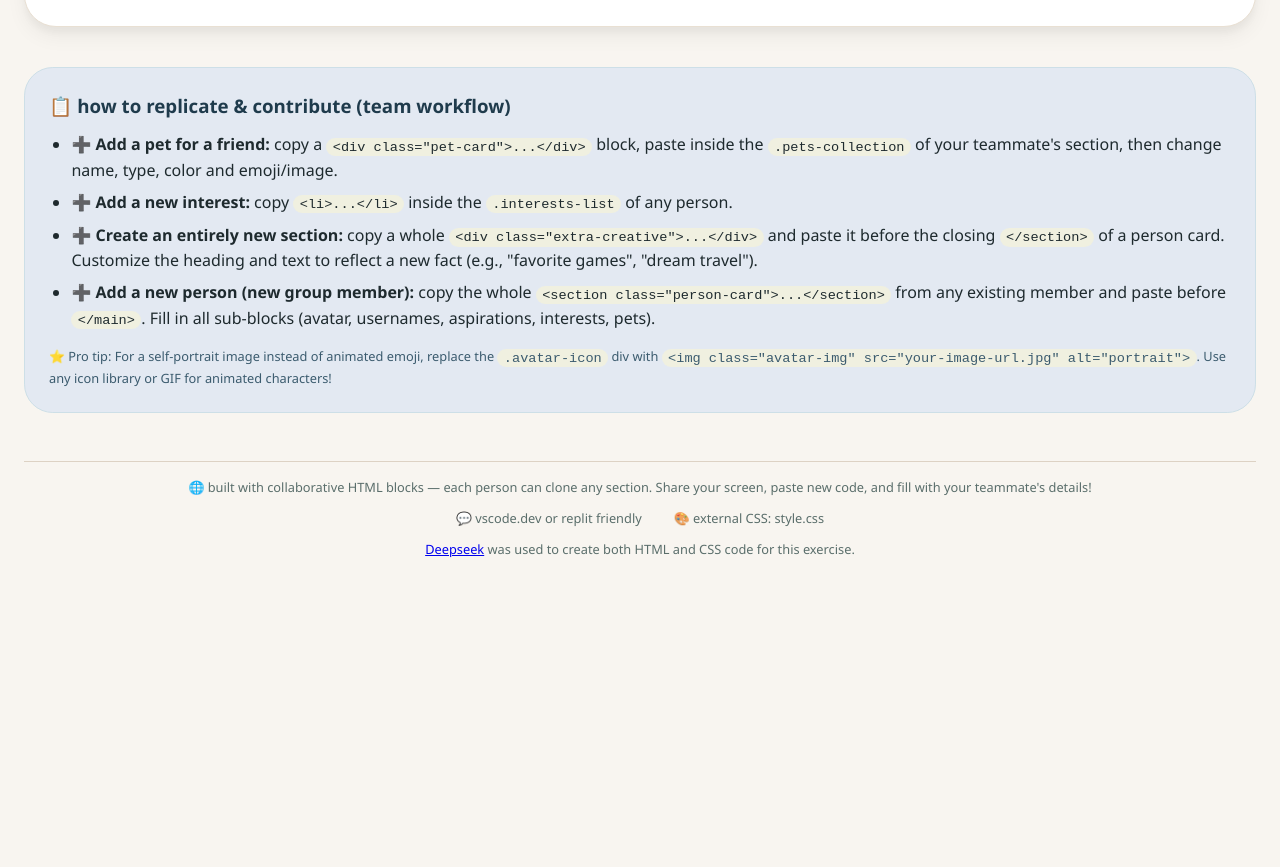
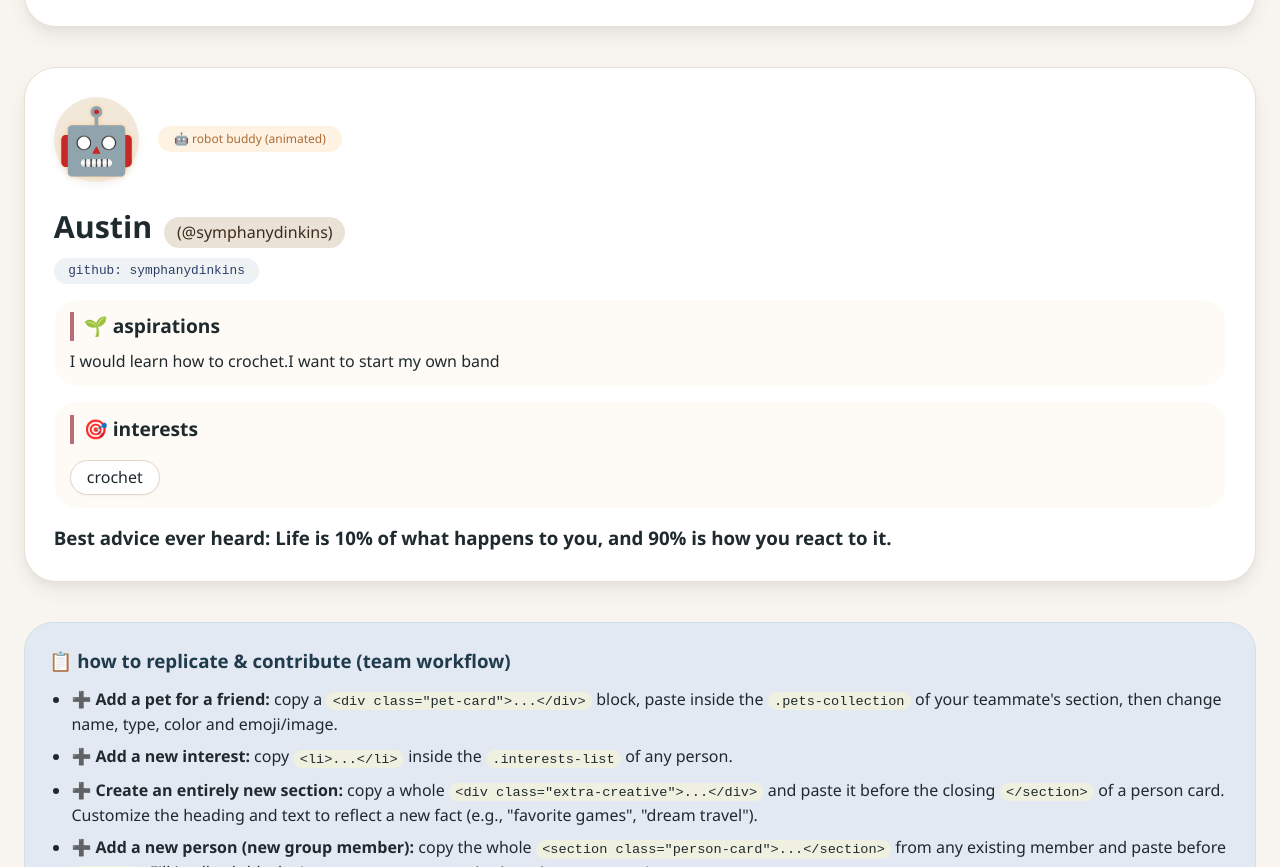
Before and after one commit to caylyknibbs-debug/The-Hashiras, a plain HTML site: page index.html in a window 1280 px wide. Shown: the part 2129-2996 px from the top of the page. Before the commit the page ends 2720 px from the top, so only its background shows below. Drawn offline with Linux system fonts and the light colour scheme.

Commit message:
Added new person card for Symphany

```diff
--- a/index.html
+++ b/index.html
@@ -176,6 +176,39 @@
                 </div>
             </section>
 
+              <!-- ============================================================= -->
+            <!-- FOURTH PERSON: JANE (filled by Johnny / Austin)              -->
+            <!-- INSERT CODE BELOW THE NEXT LINE -->
+            <!-- ============================================================= -->
+ <section class="person-card" id="person-Symphany">
+                <div class="avatar-zone">
+                    <div class="avatar-icon animated-avatar pulse-soft">
+                        🤖
+                    </div>
+                    <div class="avatar-choice-badge">
+                        🤖 robot buddy (animated)
+                    </div>
+                </div>
+                <div class="person-details">
+                    <h2>Austin <span class="username">(@symphanydinkins)</span></h2>
+                    <div class="username-list">
+                        <span class="username-badge">github: symphanydinkins</span>
+                    </div>
+                    <div class="aspiration-block">
+                        <h3>🌱 aspirations</h3>
+                        <p>I would learn how to crochet.I want to start my own band</p>
+                    </div>
+                    <div class="interests-block">
+                        <h3>🎯 interests</h3>
+                        <ul class="interests-list">
+                            <li>crochet</li>
+                        </ul>
+                    </div>
+                </div>
+                <div class="advice">
+                    <h3>Best advice ever heard: Life is 10% of what happens to you, and 90% is how you react to it.</h3>
+                     </div>
+            </section>
             <!-- ============================================================= -->
             <!-- TEMPLATE ZONE: EXAMPLE "REPLICABLE BLOCKS" INSTRUCTIONS      -->
             <!-- ============================================================= -->
```
